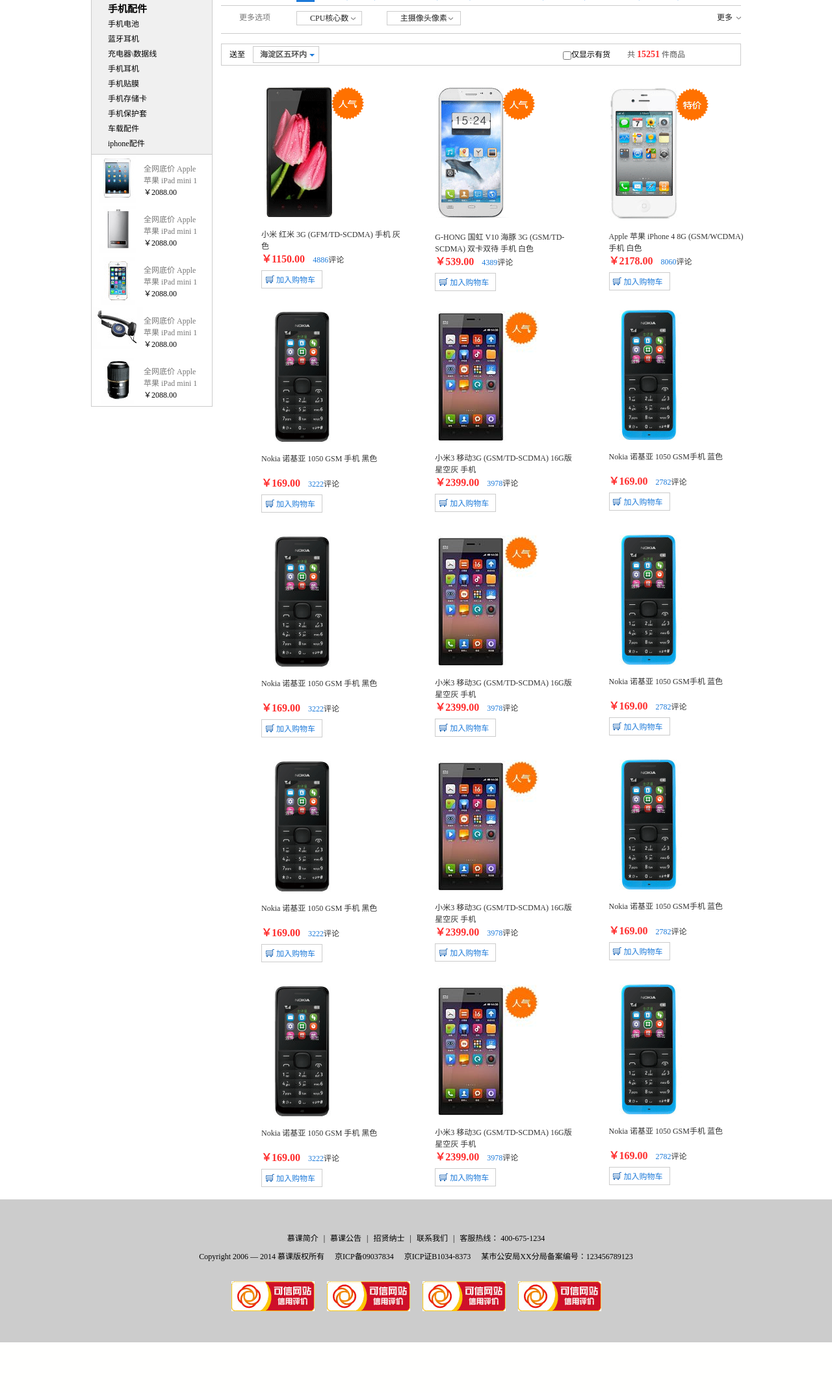
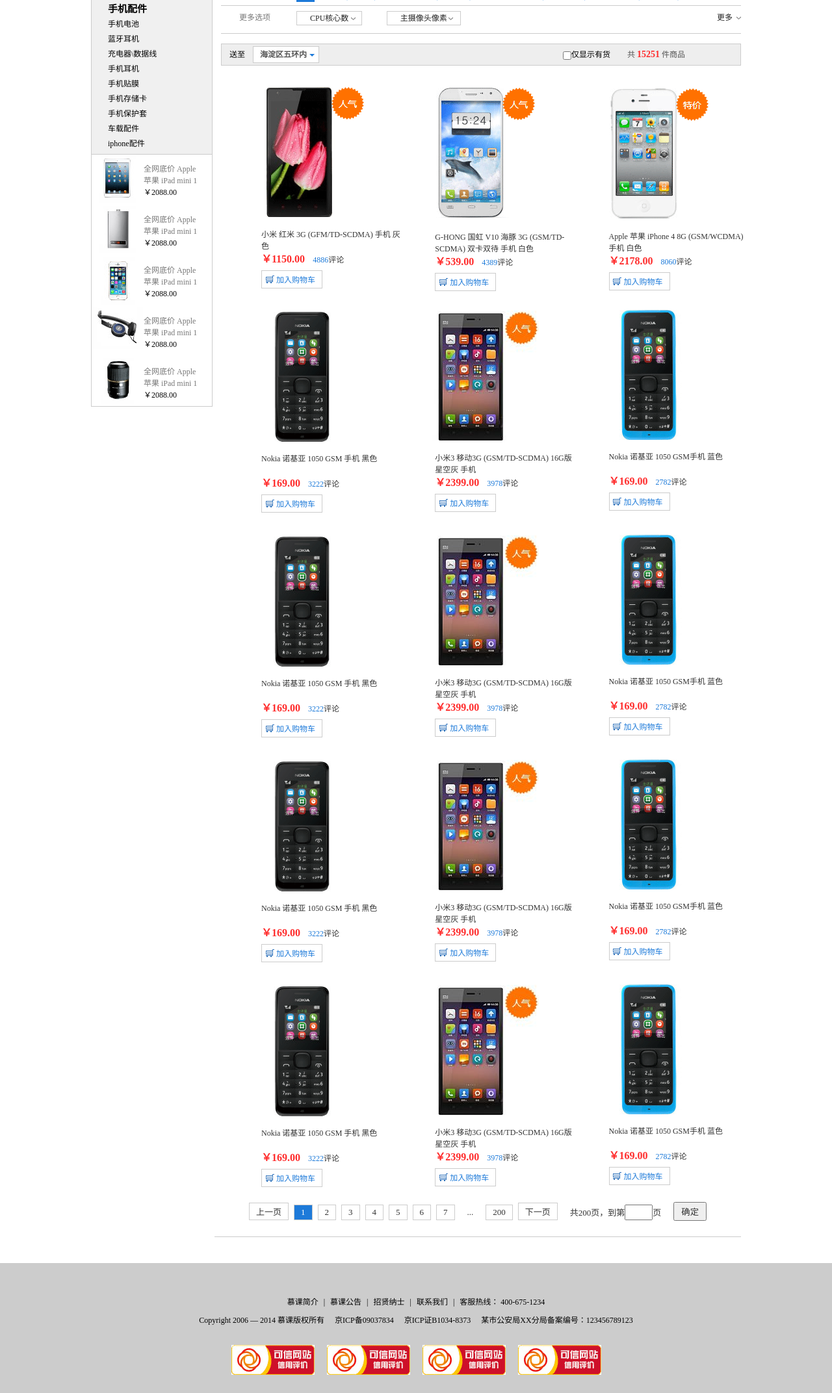
Before and after one commit to turboTy/new, a PHP site: page /selection.html in a window 1280 px wide. Shown: the part 372-2516 px from the top of the page at 65% size. Before the commit the page ends 2438 px from the top, so only its background shows below. Run offline with PHP 8.4, Linux system fonts and the light colour scheme.

Commit message:
update-slection.html/page
二〇一七年二月九日 20:30:56

```diff
--- a/selection.html
+++ b/selection.html
@@ -351,6 +351,10 @@
 					<p><a href="#" class="add_shopcar">加入购物车</a></p>
 				</div>
 			</div>
+			<div class="hr_15"></div>
+			<div class="page">
+				<a href="#"><span>上一页</span></a><a href="#" class="active">1</a><a href="#">2</a><a href="#">3</a><a href="#">4</a><a href="#">5</a><a href="#">6</a><a href="#">7</a><span class="wenzi">...</span><a href="#">200</a><a href="#"><span>下一页</span></a><span class="wenzi">共200页，到第<input type="text" size="1" class="text">页</span><input type="submit" value="确定" class="submit" />
+			</div>
 		</div>
 	</div>
 	<div class="bottomInfo">
--- a/style/main.css
+++ b/style/main.css
@@ -228,7 +228,7 @@ width: 37px; color: #222; }
 .scr_lists .choice ul a {display: inline-block; border: 1px solid #ccc; padding:0 20px;
 background: url(../images/screening/tri_gray.gif) 90% center no-repeat;  color: #222;}
 /*addInfo部分*/
-.addInfo {border: 1px solid #ccc; width: 798px; height: 32px; position: relative; }
+.addInfo {border: 1px solid #ccc; width: 798px; height: 32px; position: relative; background-color: #eee;}
 .addInfo .address {color: #555;  border: 1px solid #ccc; z-index: 4; background-color: #fff;
 line-height: 24px;margin-top: 3px;}
 .addInfo h4 {background: url(../images/screening/triangle.gif) 95% center no-repeat; display: inline-block;
@@ -253,3 +253,13 @@ font-family: "Times New roman"; line-height: 35px;}
 .add_shopcar {display: inline-block; background: url(../images/screening/shopcar.gif) 5% center no-repeat;
 padding: 4px 10px 4px 22px; border: 1px solid #ccc; color: #1d7ad9;}
 .phoneList .text {height: 30px;}
+
+/*page部分*/
+.page {text-align: center; font-size: 13px; border-bottom: 1px solid #ccc; margin-bottom: 40px; padding-bottom: 20px;
+z-index: 2;}
+.page a{display: inline-block; padding: 3px 10px; margin: 4px; border: 1px solid #ccc;  color: #333;}
+.page .submit {padding: 3px 10px; margin: 4px;color: #333;}
+/*.page .submit a:hover {background-color: #ccc;}*/
+.page .text {height: 20px; width: 35px; padding: 0 2px;text-align: center;}
+.page .wenzi {display: inline-block; margin: 0 15px;}
+.page .active {background-color: #1D7AD9; color: #fff;}
```
